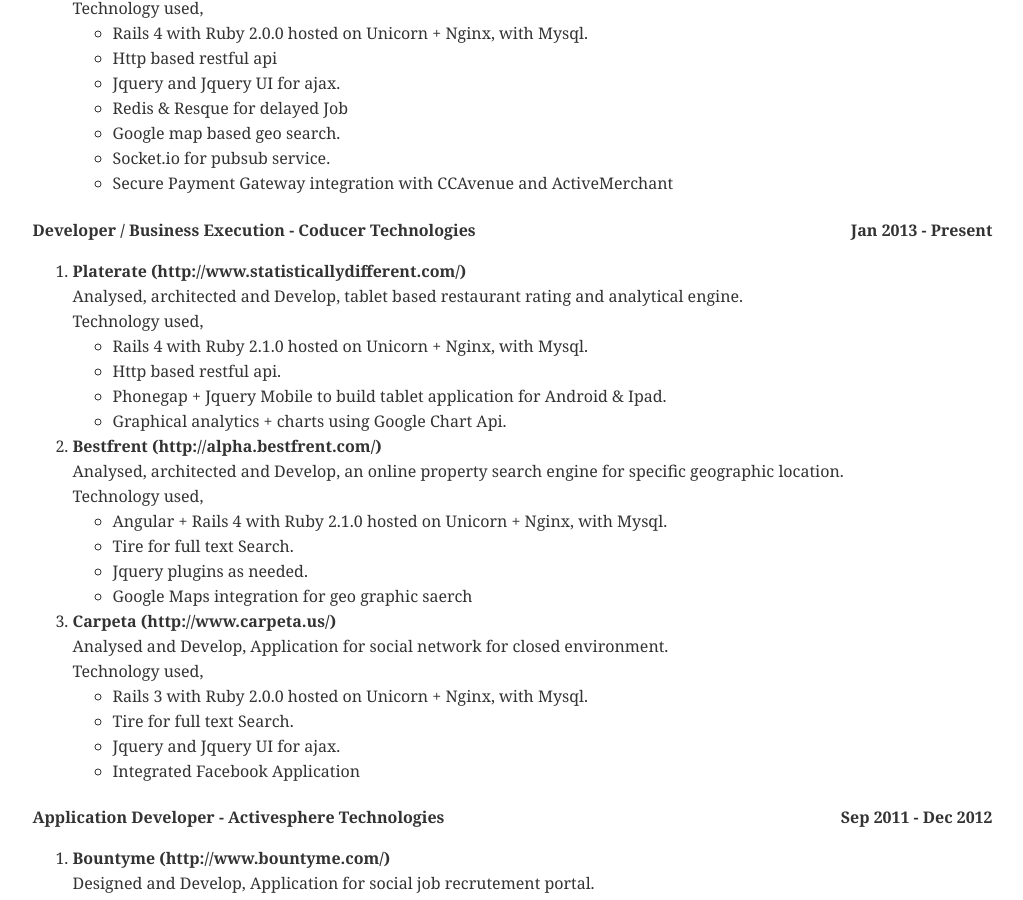
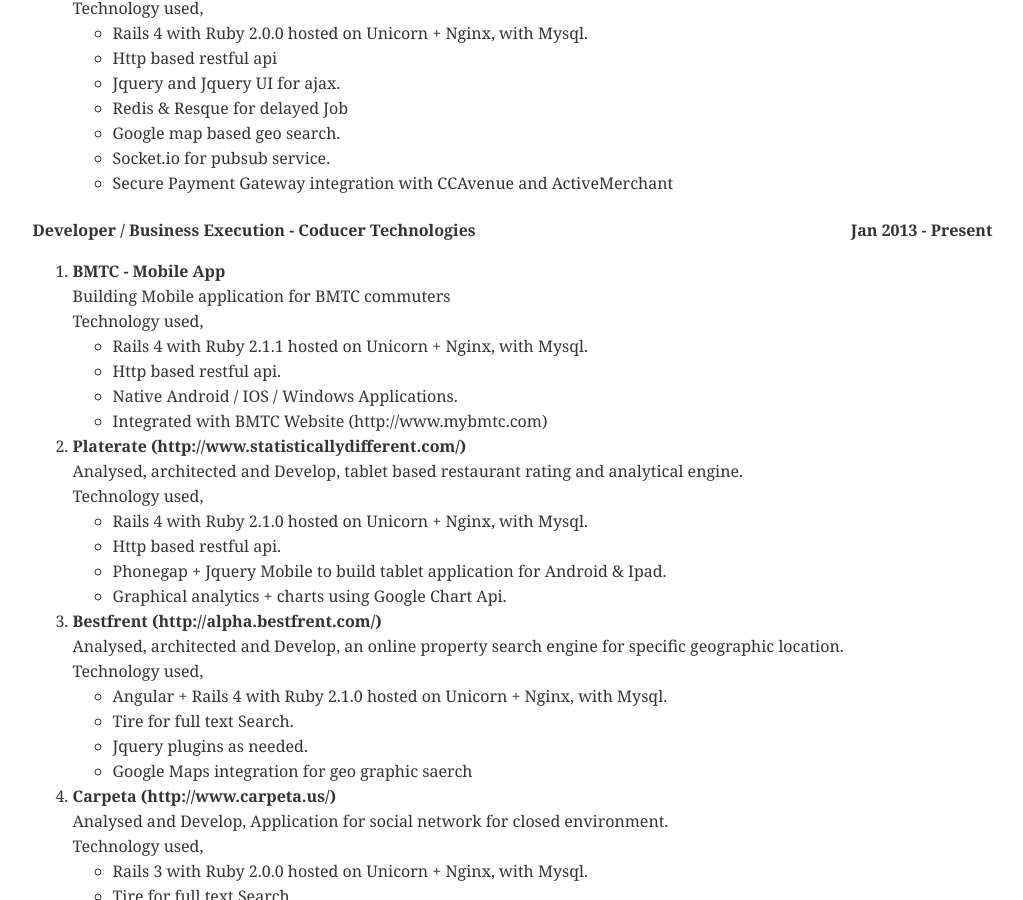
Before and after one commit to kjaikeerthi/kjaikeerthi.github.io, a Jekyll site: the page resume.html, which Jekyll copies as it is, in a window 1280 px wide and 900 px high, scrolled down 697 px. Shown: the whole window, without its empty margins (140-1163 px from the left). Built offline with Jekyll 4.4.1, drawn with Linux system fonts in a browser that asks for light colours; Markdown is read by kramdown in place of the engine named in the settings.

Commit message:
updated resume

```diff
--- a/resume.html
+++ b/resume.html
@@ -188,29 +188,29 @@
           <span  class="right">Jan 2013 - Present</span></h4>
         <div class="clear"></div>
         <ol>
-          <!-- <li> -->
-          <!--   <div class="project_title">BMTC - Mobile App</div> -->
-          <!--   <div class='description'> -->
-          <!--     Building Mobile application for BMTC commuters -->
-          <!--     <div class="clear"></div> -->
-          <!--     Technology used, -->
-          <!--     <div class="clear"></div> -->
-          <!--     <ul> -->
-          <!--       <li> -->
-          <!--         Rails 4 with Ruby 2.1.1 hosted on Unicorn + Nginx, with Mysql. -->
-          <!--       </li> -->
-          <!--       <li> -->
-          <!--         Http based restful api. -->
-          <!--       </li> -->
-          <!--       <li> -->
-          <!--         Native Android / IOS / Windows Applications. -->
-          <!--       </li> -->
-          <!--       <li> -->
-          <!--         Integrated with BMTC Website (http://www.mybmtc.com) -->
-          <!--       </li> -->
-          <!--     </ul> -->
-          <!--   </div> -->
-          <!-- </li> -->
+          <li>
+            <div class="project_title">BMTC - Mobile App</div>
+            <div class='description'>
+              Building Mobile application for BMTC commuters
+              <div class="clear"></div>
+              Technology used,
+              <div class="clear"></div>
+              <ul>
+                <li>
+                  Rails 4 with Ruby 2.1.1 hosted on Unicorn + Nginx, with Mysql.
+                </li>
+                <li>
+                  Http based restful api.
+                </li>
+                <li>
+                  Native Android / IOS / Windows Applications.
+                </li>
+                <li>
+                  Integrated with BMTC Website (http://www.mybmtc.com)
+                </li>
+              </ul>
+            </div>
+          </li>
           <li>
             <div class="project_title">Platerate (<a href="http://www.statisticallydifferent.com/">http://www.statisticallydifferent.com/</a>)</div>
             <div class='description'>
```
